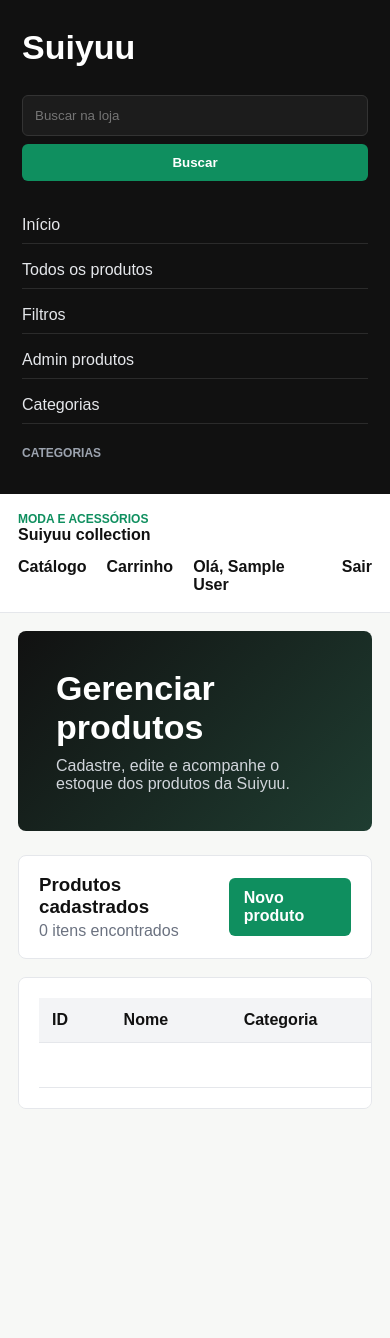
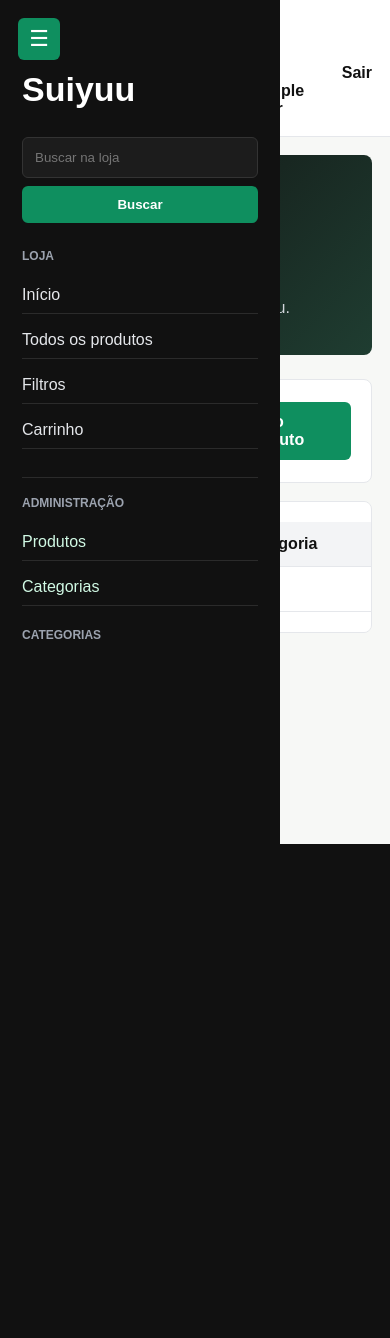
Before and after one commit to nyyzyyyyy/loja-virtual-flask, a Flask app: page /admin/produtos in a window 390 px wide. After the commit the page ends 844 px from the top, so only its background shows below. Run offline with Flask 3, Linux system fonts and the light colour scheme; the visitor is signed in with stand-in values (Sample User, id 1); data that the repository does not hold is empty.

Commit message:
Melhora barra lateral responsiva

```diff
--- a/static/css/style.css
+++ b/static/css/style.css
@@ -245,11 +245,6 @@ a {
     margin-top: 6px;
 }
 
-@media (max-width: 900px) {
-    .sidebar {
-        position: static;
-        width: 100%;
-    }
 
     .page-shell {
         margin-left: 0;
@@ -270,7 +265,7 @@ a {
     .produtos {
         grid-template-columns: 1fr;
     }
-}
+
 .produto-imagem {
     width: 100%;
     aspect-ratio: 4 / 5;
@@ -498,3 +493,112 @@ a {
 .historico-area {
     margin-top: 18px;
 }
+.sidebar-toggle {
+    position: fixed;
+    top: 18px;
+    left: 18px;
+    z-index: 40;
+    width: 42px;
+    height: 42px;
+    border: 0;
+    border-radius: 6px;
+    background: var(--green);
+    color: var(--white);
+    font-size: 22px;
+    cursor: pointer;
+    display: grid;
+    place-items: center;
+}
+
+.side-label {
+    margin: 0 0 6px;
+    color: #9ca3af;
+    text-transform: uppercase;
+    font-size: 12px;
+    font-weight: 800;
+}
+
+.admin-nav {
+    margin-top: 28px;
+    padding-top: 18px;
+    border-top: 1px solid #2b2b2b;
+}
+
+.admin-nav a {
+    color: #d1fae5;
+}
+
+.sidebar {
+    position: fixed;
+    top: 0;
+    left: 0;
+    z-index: 30;
+    width: 260px;
+    height: 100vh;
+    background: var(--black);
+    color: var(--white);
+    padding: 28px 22px;
+    overflow-y: auto;
+    transform: translateX(0);
+    transition: transform 0.25s ease;
+}
+
+.page-shell {
+    margin-left: 260px;
+    min-height: 100vh;
+    transition: margin-left 0.25s ease;
+    position: relative;
+    z-index: 1;
+}
+
+.sidebar-fechada {
+    transform: translateX(-100%);
+}
+
+.page-expandida {
+    margin-left: 0;
+}
+
+.sidebar .brand {
+    margin-top: 42px;
+}
+
+@media (max-width: 900px) {
+    .sidebar {
+        width: 280px;
+        transform: translateX(-100%);
+    }
+
+    .sidebar:not(.sidebar-fechada) {
+        transform: translateX(0);
+    }
+
+    .page-shell,
+    .page-expandida {
+        margin-left: 0;
+    }
+
+    .topbar {
+        height: auto;
+        padding: 18px 18px 18px 72px;
+        align-items: flex-start;
+        gap: 14px;
+        flex-direction: column;
+    }
+
+    .content {
+        padding: 18px;
+    }
+
+    .produtos {
+        grid-template-columns: 1fr;
+    }
+
+    .destaque-card {
+        grid-template-columns: 1fr;
+    }
+
+    .destaque-card img {
+        height: 300px;
+    }
+}
--- a/templates/base.html
+++ b/templates/base.html
@@ -24,7 +24,11 @@
 </script>
 
 <body>
-    <aside class="sidebar">
+    <button class="sidebar-toggle" type="button" aria-label="Abrir ou fechar menu">
+        ☰
+    </button>
+
+    <aside class="sidebar" id="sidebar">
         <a class="brand" href="/">Suiyuu</a>
 
         <form class="sidebar-search" method="get" action="/produtos">
@@ -33,14 +37,20 @@
         </form>
 
         <nav class="side-nav">
+            <p class="side-label">Loja</p>
             <a href="/">Início</a>
             <a href="/produtos">Todos os produtos</a>
             <a href="/produtos#filtros">Filtros</a>
+            <a href="#">Carrinho</a>
+        </nav>
+
         {% if session.usuario_tipo == "admin" %}
-            <a href="/admin/produtos">Admin produtos</a>
-            <a href="/admin/categorias">Categorias</a>
+            <nav class="side-nav admin-nav">
+                <p class="side-label">Administração</p>
+                <a href="/admin/produtos">Produtos</a>
+                <a href="/admin/categorias">Categorias</a>
+            </nav>
         {% endif %}
-        </nav>
 
         <div class="side-section">
             <p>Categorias</p>
@@ -50,7 +60,7 @@
         </div>
     </aside>
 
-    <div class="page-shell">
+    <div class="page-shell" id="pageShell">
         <header class="topbar">
             <div>
                 <span class="eyebrow">Moda e acessórios</span>
@@ -89,6 +99,15 @@
                     cards[destaqueAtual].classList.add("ativo");
                 }, 4000);
             }
+
+            const botaoMenu = document.querySelector(".sidebar-toggle");
+            const sidebar = document.querySelector(".sidebar");
+            const pageShell = document.querySelector(".page-shell");
+
+            botaoMenu.addEventListener("click", function () {
+                sidebar.classList.toggle("sidebar-fechada");
+                pageShell.classList.toggle("page-expandida");
+            });
         });
     </script>
 </body>
```
